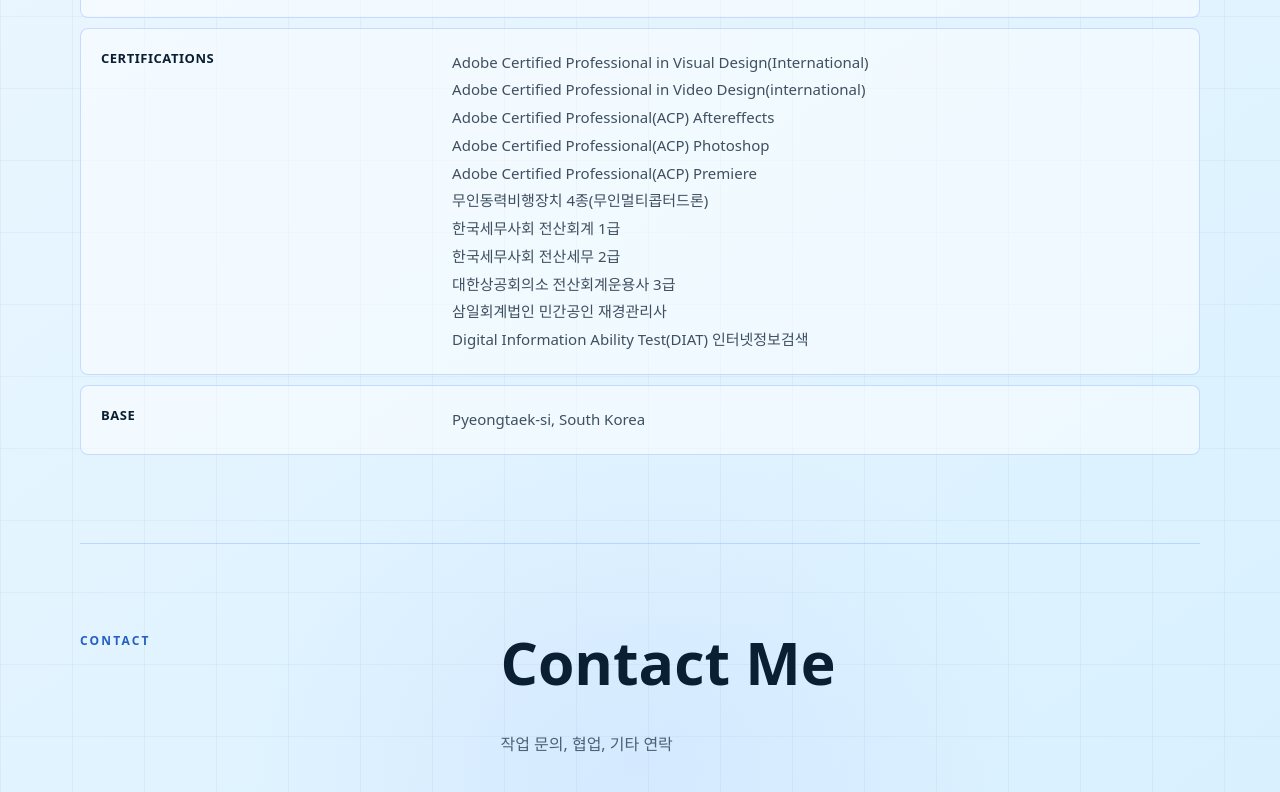
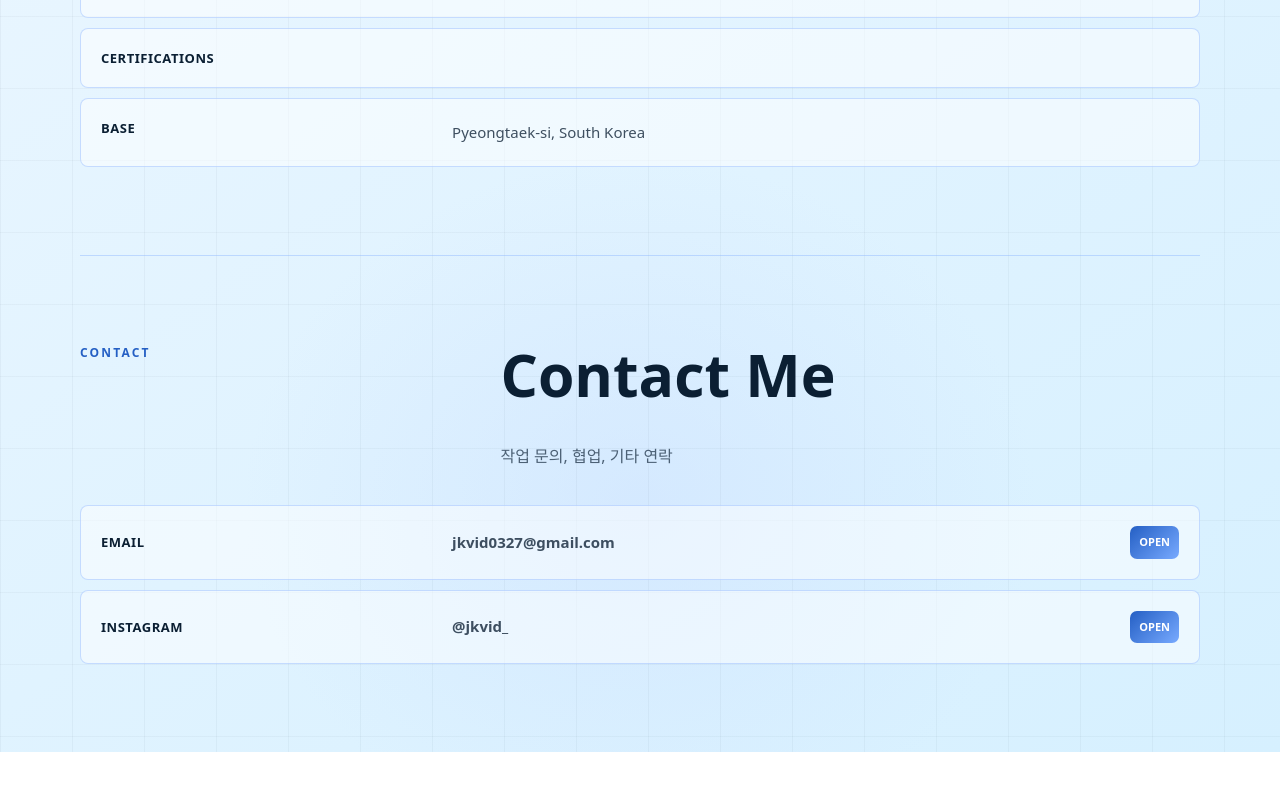
Before and after one commit to JKVID1/Portfolio, a plain HTML site: page index.html in a window 1280 px wide. Shown: the part 1712-2504 px from the top of the page. After the commit the page ends 2464 px from the top, so only its background shows below. Drawn offline with Linux system fonts and the light colour scheme; some packages are replaced by stand-ins of ours; a script that the page names is missing.

Commit message:
Clear certifications from about section
Removed detailed certifications from the about section.

```diff
--- a/index.html
+++ b/index.html
@@ -120,10 +120,7 @@
 
         <div class="about-item">
           <span class="about-name">Certifications</span>
-          <span class="about-value">Adobe Certified Professional in Visual Design(International)<br>Adobe Certified Professional in Video Design(international)<br>
-          Adobe Certified Professional(ACP) Aftereffects<br>Adobe Certified Professional(ACP) Photoshop<br>Adobe Certified Professional(ACP) Premiere<br>
-          무인동력비행장치 4종(무인멀티콥터드론)<br>한국세무사회 전산회계 1급<br>한국세무사회 전산세무 2급<br>대한상공회의소 전산회계운용사 3급<br>삼일회계법인 민간공인 재경관리사<br>
-          Digital Information Ability Test(DIAT) 인터넷정보검색</span>
+          <span class="about-value"></span>
         </div>
 
         <div class="about-item">
```
